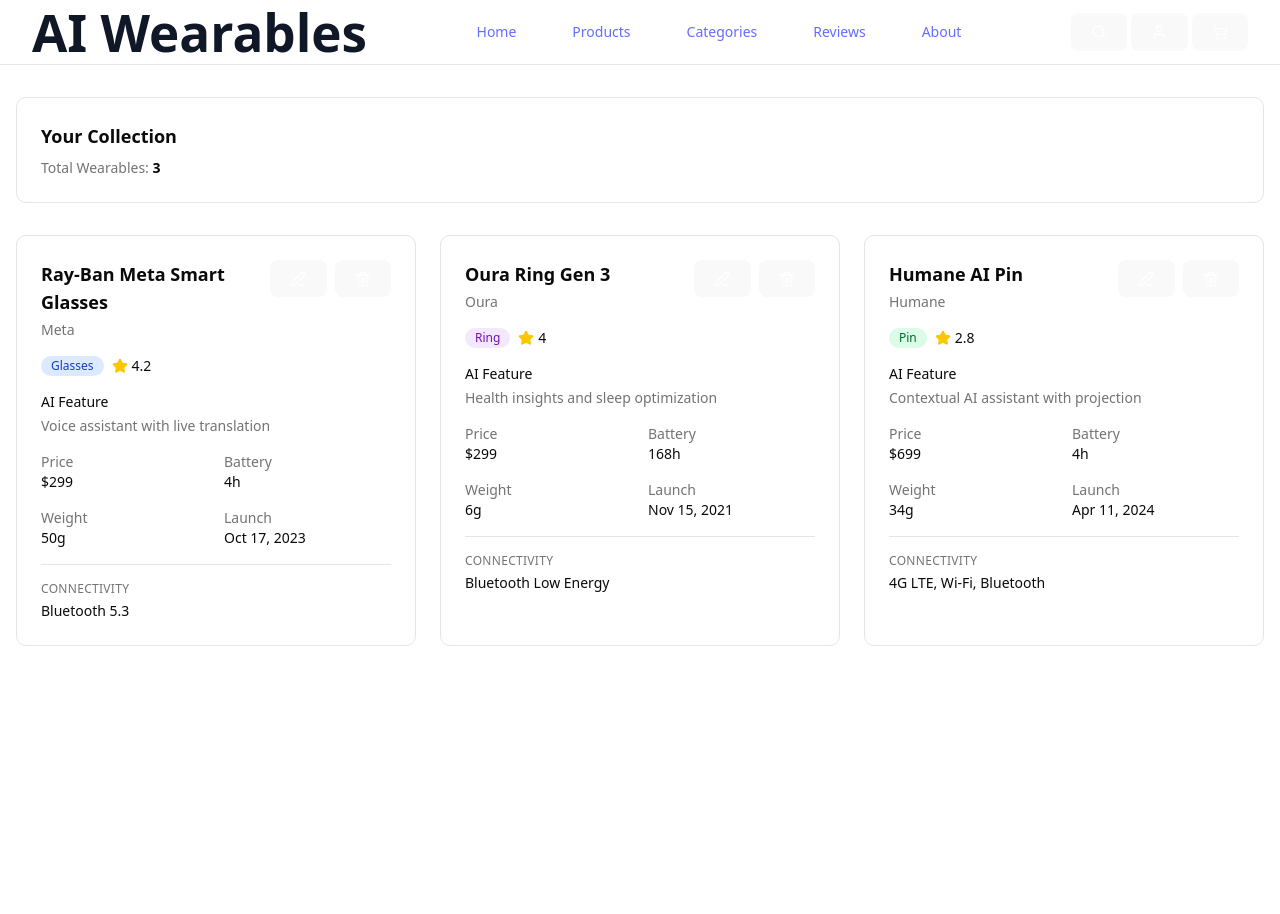
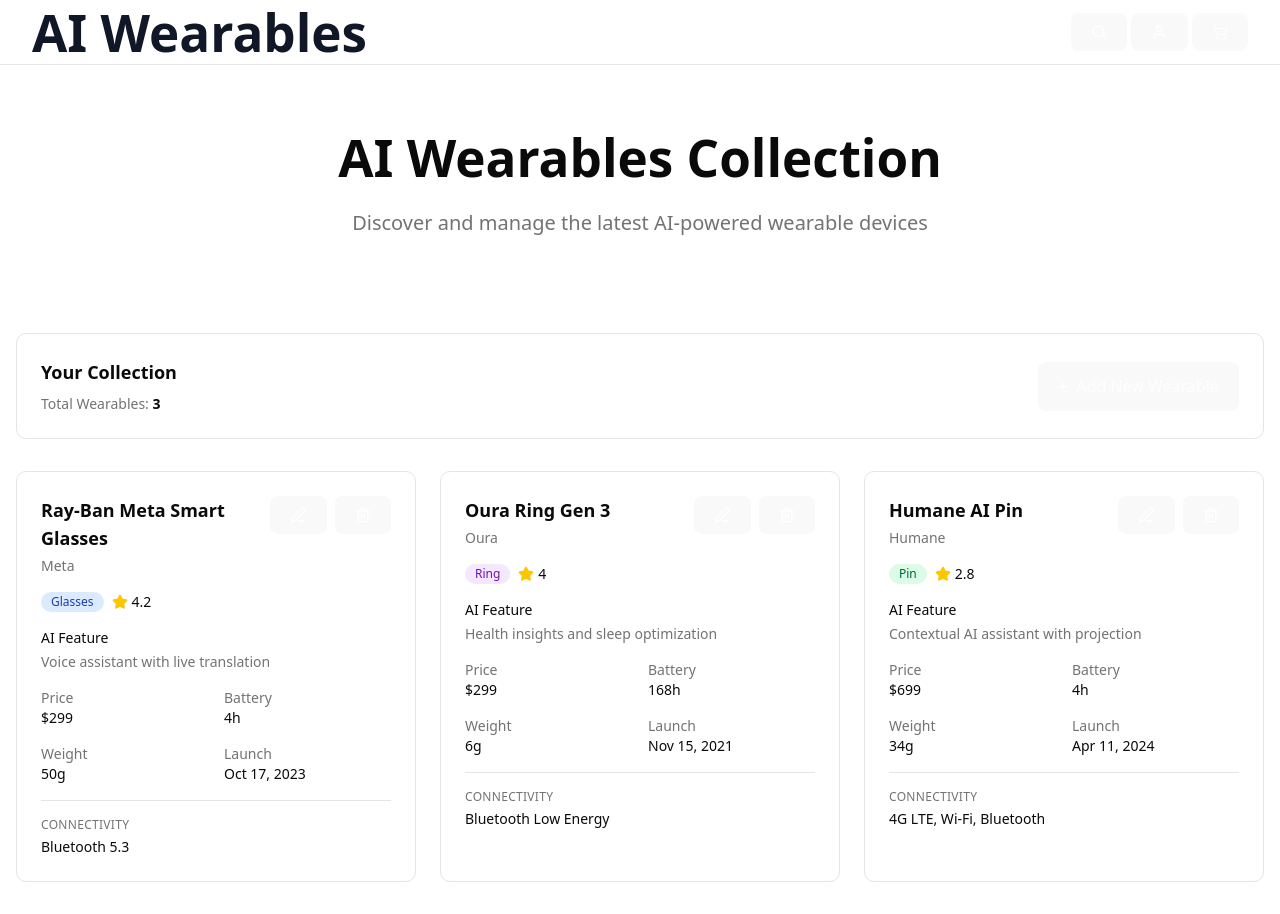
Before and after one commit to iliasd752/ai-wearables, a React (Vite) app: page / in a window 1280 px wide. Before the commit the page ends 800 px from the top, so only its background shows below. Built offline with nearby package versions, Linux system fonts and the light colour scheme.

Commit message:
Refactors App component for streamlined UI
Simplifies the App component by removing form state management.

Moves state management and form handling logic into the WearableList component, enhancing modularity.
Removes the header prop for adding a wearable.
Adds a hero section to the home screen.

```diff
--- a/src/App.tsx
+++ b/src/App.tsx
@@ -1,54 +1,26 @@
-import { useState } from "react";
 import WearableList from "./components/WearableList";
 import Header from "./components/Header";
-import AddWearableForm from "./components/AddWearableForm";
-import useWearablesStore from "./hooks/useWearablesStore";
-import type { Wearable } from "./lib/types";
 
 function App() {
-  const [wearables, { addWearable, updateWearable }] = useWearablesStore();
-  const [showAddForm, setShowAddForm] = useState(false);
-  const [editingWearable, setEditingWearable] = useState<Wearable | null>(null);
-
-  const handleAddNewWearable = () => {
-    setEditingWearable(null);
-    setShowAddForm(true);
-  };
-
-  const handleEditWearable = (wearable: Wearable) => {
-    setEditingWearable(wearable);
-    setShowAddForm(true);
-  };
-
-  const handleFormSubmit = (wearableData: Omit<Wearable, "id">) => {
-    if (editingWearable) {
-      updateWearable(editingWearable.id, wearableData);
-    } else {
-      addWearable(wearableData);
-    }
-    handleCloseForm();
-  };
-
-  const handleCloseForm = () => {
-    setShowAddForm(false);
-    setEditingWearable(null);
-  };
-
   return (
     <div className="min-h-screen bg-background">
-      <Header onAddWearable={handleAddNewWearable} />
-      <main className="px-4 py-8">
-        <WearableList onEditWearable={handleEditWearable} />
+      <Header />
+
+      {/* Hero Section */}
+      <section className="bg-background py-16 px-4 sm:px-6 lg:px-8">
+        <div className="max-w-4xl mx-auto text-center">
+          <h1 className="text-4xl sm:text-5xl lg:text-6xl font-bold text-foreground mb-6">
+            AI Wearables Collection
+          </h1>
+          <p className="text-lg sm:text-xl text-muted-foreground max-w-2xl mx-auto">
+            Discover and manage the latest AI-powered wearable devices
+          </p>
+        </div>
+      </section>
+
+      <main className="w-full px-4 py-8">
+        <WearableList />
       </main>
-
-      {/* Add/Edit Wearable Form */}
-      {showAddForm && (
-        <AddWearableForm
-          onSubmit={handleFormSubmit}
-          onCancel={handleCloseForm}
-          editingWearable={editingWearable}
-        />
-      )}
     </div>
   );
 }
--- a/src/components/Header.tsx
+++ b/src/components/Header.tsx
@@ -18,43 +18,6 @@
           </div>
 
           {/* Desktop Navigation - Centered */}
-          <nav className="hidden md:flex space-x-8 flex-1 justify-center">
-            <a
-              href="#"
-              className="text-gray-700 hover:text-gray-900 px-3 py-2 text-sm font-medium transition-colors"
-              style={{ textDecoration: "none" }}
-            >
-              Home
-            </a>
-            <a
-              href="#"
-              className="text-gray-700 hover:text-gray-900 px-3 py-2 text-sm font-medium transition-colors"
-              style={{ textDecoration: "none" }}
-            >
-              Products
-            </a>
-            <a
-              href="#"
-              className="text-gray-700 hover:text-gray-900 px-3 py-2 text-sm font-medium transition-colors"
-              style={{ textDecoration: "none" }}
-            >
-              Categories
-            </a>
-            <a
-              href="#"
-              className="text-gray-700 hover:text-gray-900 px-3 py-2 text-sm font-medium transition-colors"
-              style={{ textDecoration: "none" }}
-            >
-              Reviews
-            </a>
-            <a
-              href="#"
-              className="text-gray-700 hover:text-gray-900 px-3 py-2 text-sm font-medium transition-colors"
-              style={{ textDecoration: "none" }}
-            >
-              About
-            </a>
-          </nav>
 
           {/* Desktop Actions - Right aligned */}
           <div className="hidden md:flex items-center space-x-1">
--- a/src/components/WearableList.tsx
+++ b/src/components/WearableList.tsx
@@ -1,16 +1,43 @@
+import { useState } from "react";
 import useWearablesStore from "../hooks/useWearablesStore";
 import type { Wearable } from "../lib/types";
 import WearableCard from "./WearableCard";
+import AddWearableForm from "./AddWearableForm";
 
-interface WearableListProps {
-  onEditWearable: (wearable: Wearable) => void;
-}
+export default function WearableList() {
+  const [wearables, { addWearable, updateWearable, deleteWearable }] =
+    useWearablesStore();
+  const [showAddForm, setShowAddForm] = useState(false);
+  const [editingWearable, setEditingWearable] = useState<Wearable | null>(null);
 
-export default function WearableList({ onEditWearable }: WearableListProps) {
-  const [wearables, { deleteWearable }] = useWearablesStore();
+  const handleEditWearable = (wearable: Wearable) => {
+    setEditingWearable(wearable);
+    setShowAddForm(true);
+  };
 
   const handleDeleteWearable = (id: string) => {
     deleteWearable(id);
+  };
+
+  const handleAddNewWearable = () => {
+    setEditingWearable(null);
+    setShowAddForm(true);
+  };
+
+  const handleFormSubmit = (wearableData: Omit<Wearable, "id">) => {
+    if (editingWearable) {
+      // Update existing wearable
+      updateWearable(editingWearable.id, wearableData);
+    } else {
+      // Add new wearable
+      addWearable(wearableData);
+    }
+    handleCloseForm();
+  };
+
+  const handleCloseForm = () => {
+    setShowAddForm(false);
+    setEditingWearable(null);
   };
 
   return (
@@ -29,6 +56,13 @@
                 </span>
               </p>
             </div>
+            <button
+              onClick={handleAddNewWearable}
+              className="bg-foreground text-background px-4 py-2 rounded-lg font-medium hover:bg-foreground/90 transition-colors flex items-center gap-2"
+            >
+              <span className="text-lg">+</span>
+              Add New Wearable
+            </button>
           </div>
         </div>
       </div>
@@ -45,12 +79,21 @@
             <WearableCard
               key={wearable.id}
               wearable={wearable}
-              onEdit={onEditWearable}
+              onEdit={handleEditWearable}
               onDelete={handleDeleteWearable}
             />
           ))}
         </div>
       )}
+
+      {/* Add/Edit Wearable Form */}
+      {showAddForm && (
+        <AddWearableForm
+          onSubmit={handleFormSubmit}
+          onCancel={handleCloseForm}
+          editingWearable={editingWearable}
+        />
+      )}
     </>
   );
 }
```
